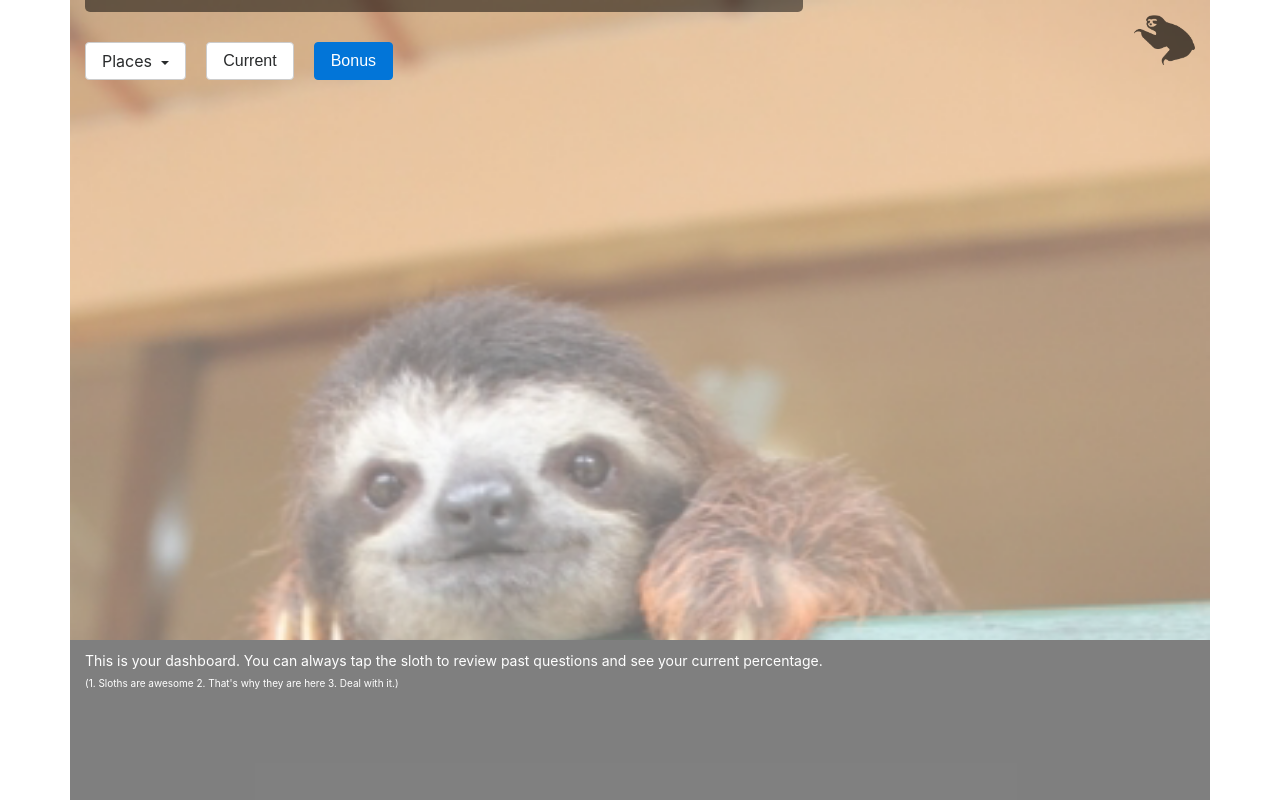
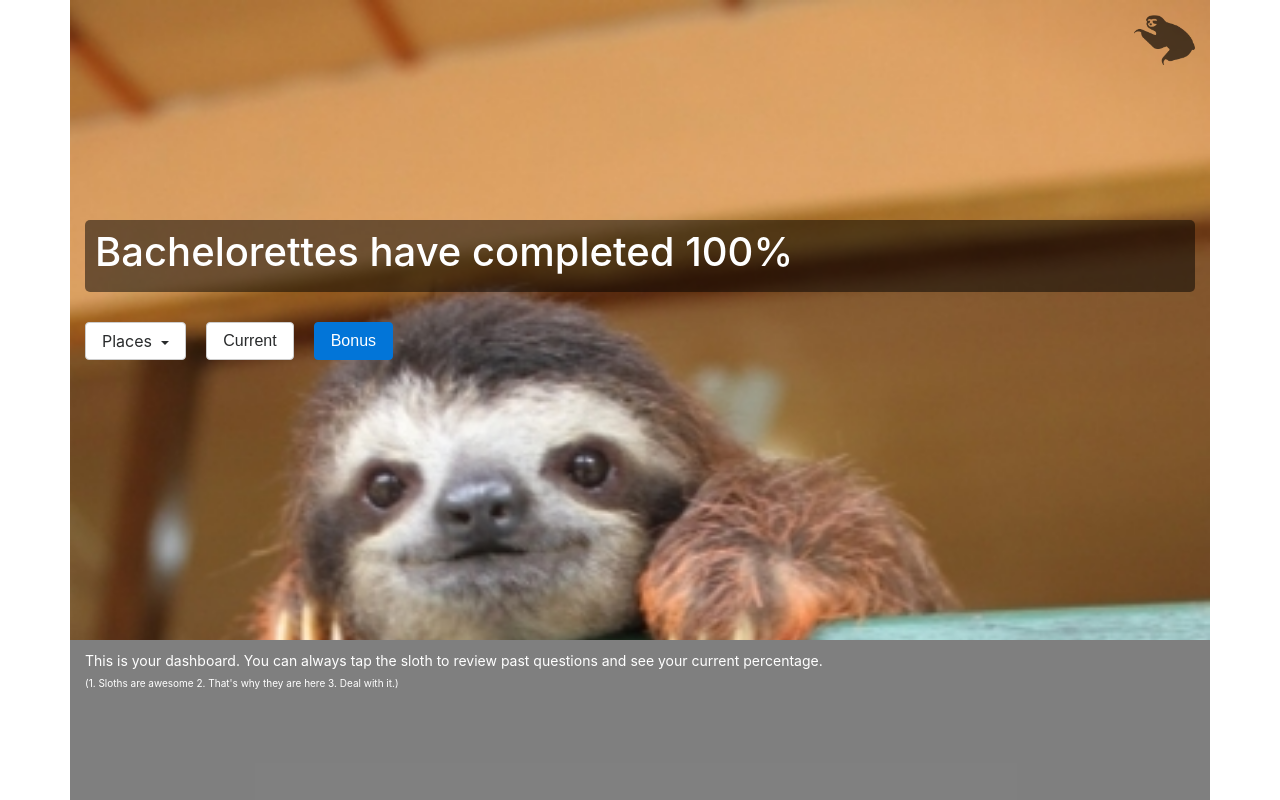
Before and after one commit to elongton/bachelorette, a Django app: page /interface in a window 1280 px wide. Run offline with Django 3.2, Linux system fonts and the light colour scheme; tables that the repository leaves empty hold one stand-in row (values such as "Sample post"); some libraries are stand-ins or nearby versions.

Commit message:
fixed the sloth

```diff
--- a/static/css/style.css
+++ b/static/css/style.css
@@ -13,4 +13,4 @@
 .subtext_area{height: 20vh;}
 
 #percentage_div{border-radius: 5px;}
-#homepage_slothdiv{background-image: url('../img/baby_sloth.png')}
+#homepage_slothdiv{background-image: url('../img/baby_sloth.jpg')}
--- a/templates/questions/control_panel.html
+++ b/templates/questions/control_panel.html
@@ -5,7 +5,7 @@
 
 <div class="container">
   <div class="row">
-    <div class="col-sm-12 subpage_div" id ="homepage_slothdiv" table_parent" style="background-repeat: repeat;
+    <div class="col-sm-12 subpage_div table_parent" id ="homepage_slothdiv" style="background-repeat: repeat;
                                                                                   background-size: cover;">
 
     <a href="" style="position: absolute; right: 15px; top: 15px;"><img src="{% static 'img/sloth_icon.png' %}" alt="sloth_icon" style="height: 50px;"></a>
```
